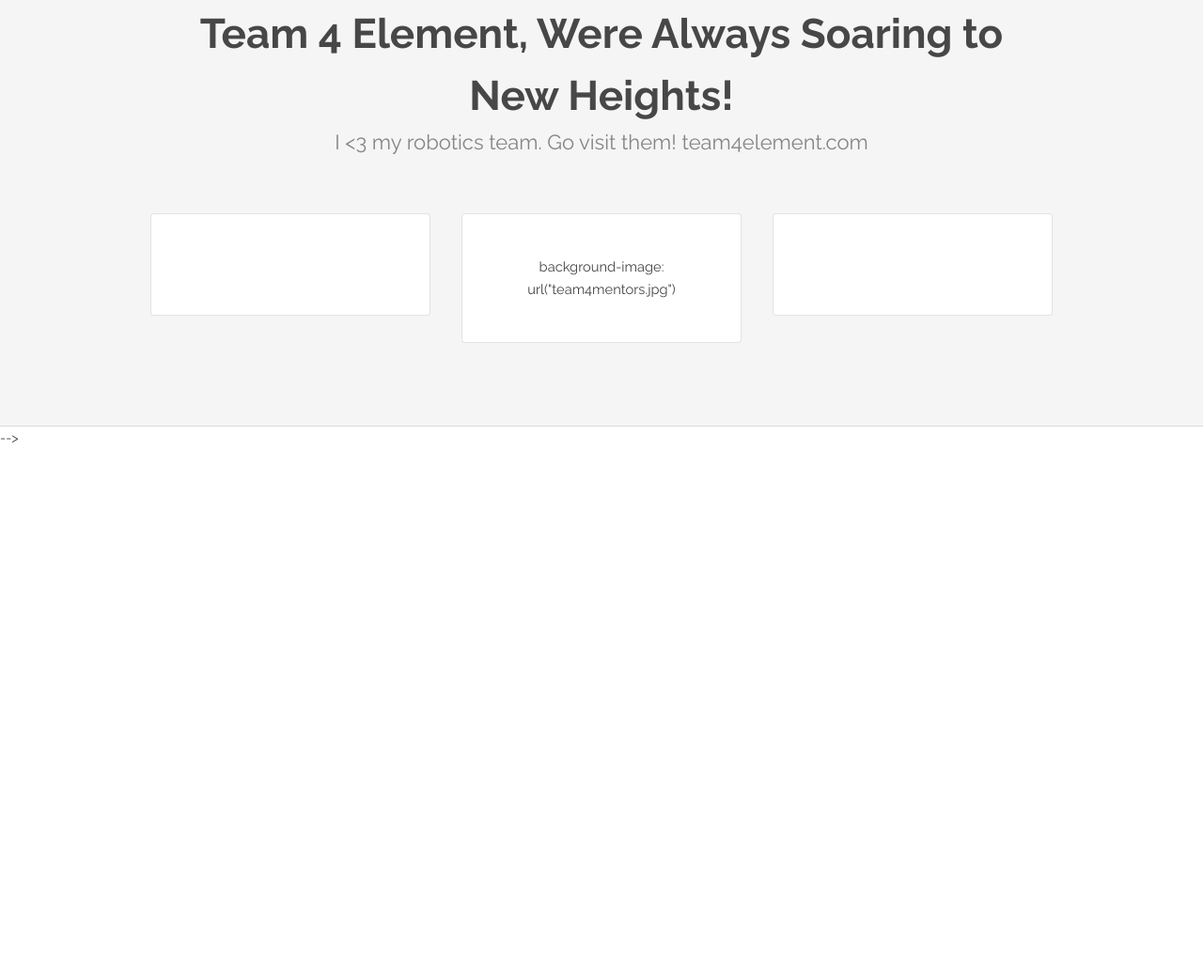
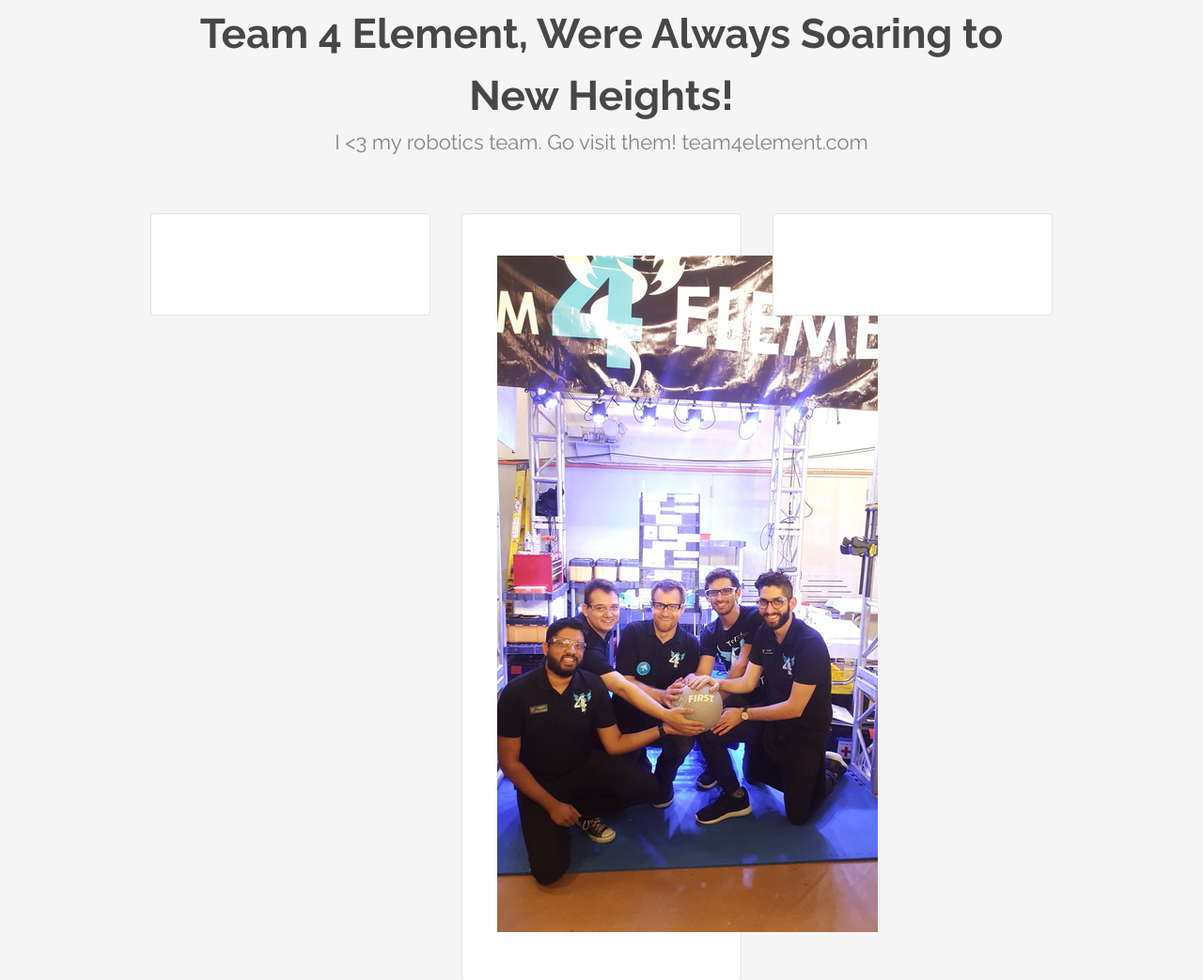
Before and after one commit to Jacob-Haddad/old-website, a plain HTML site: page team4element.html in a window 1280 px wide. Shown: the part 662-1705 px from the top of the page at 94% size. Before the commit the page ends 1140 px from the top, so only its background shows below. Drawn offline with Linux system fonts and the light colour scheme.

Commit message:
Update team4element.html

```diff
--- a/team4element.html
+++ b/team4element.html
@@ -55,7 +55,7 @@
 						</div>
 						<div class="4u 12u$(medium)">
 							<section class="box">
-						background-image: url("team4mentors.jpg")
+						<img src="images/team4mentors.jpg" alt="hi" class="inline"/>
 
 							</section>
 						</div>
```
